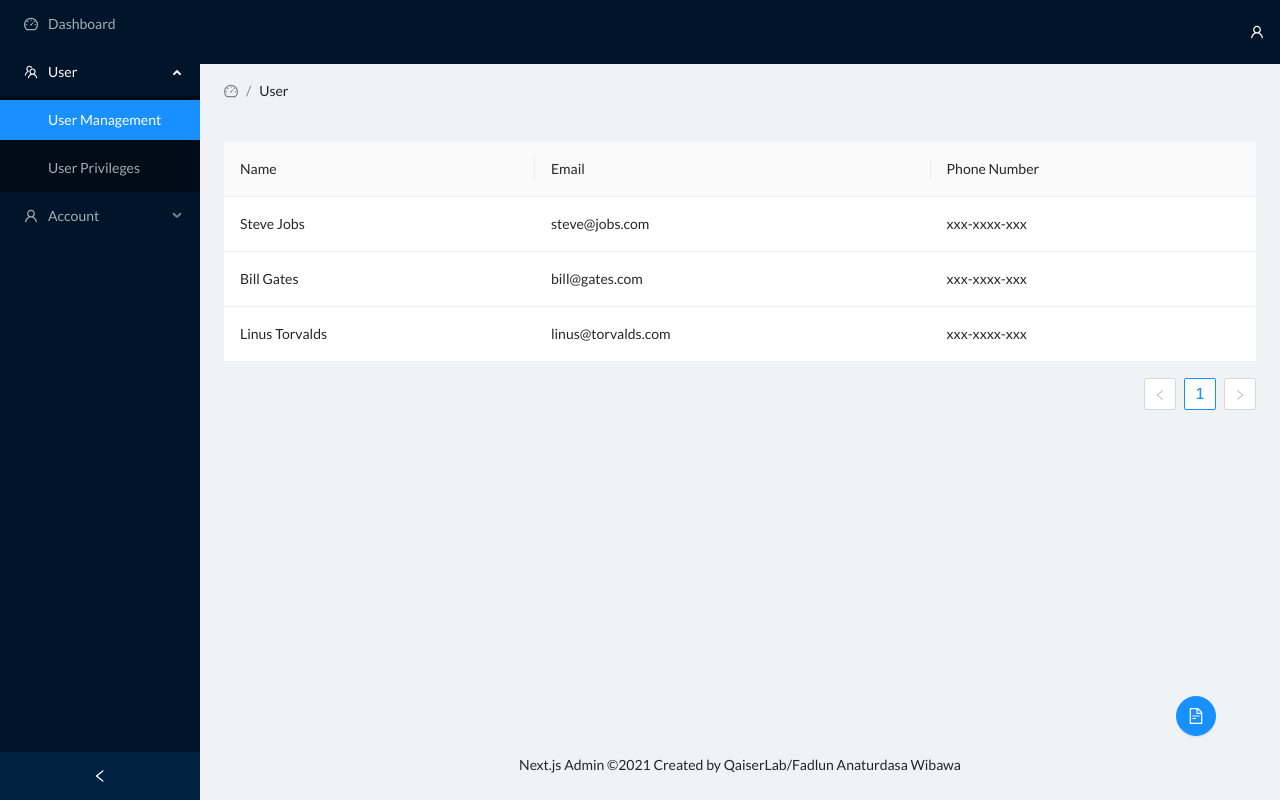
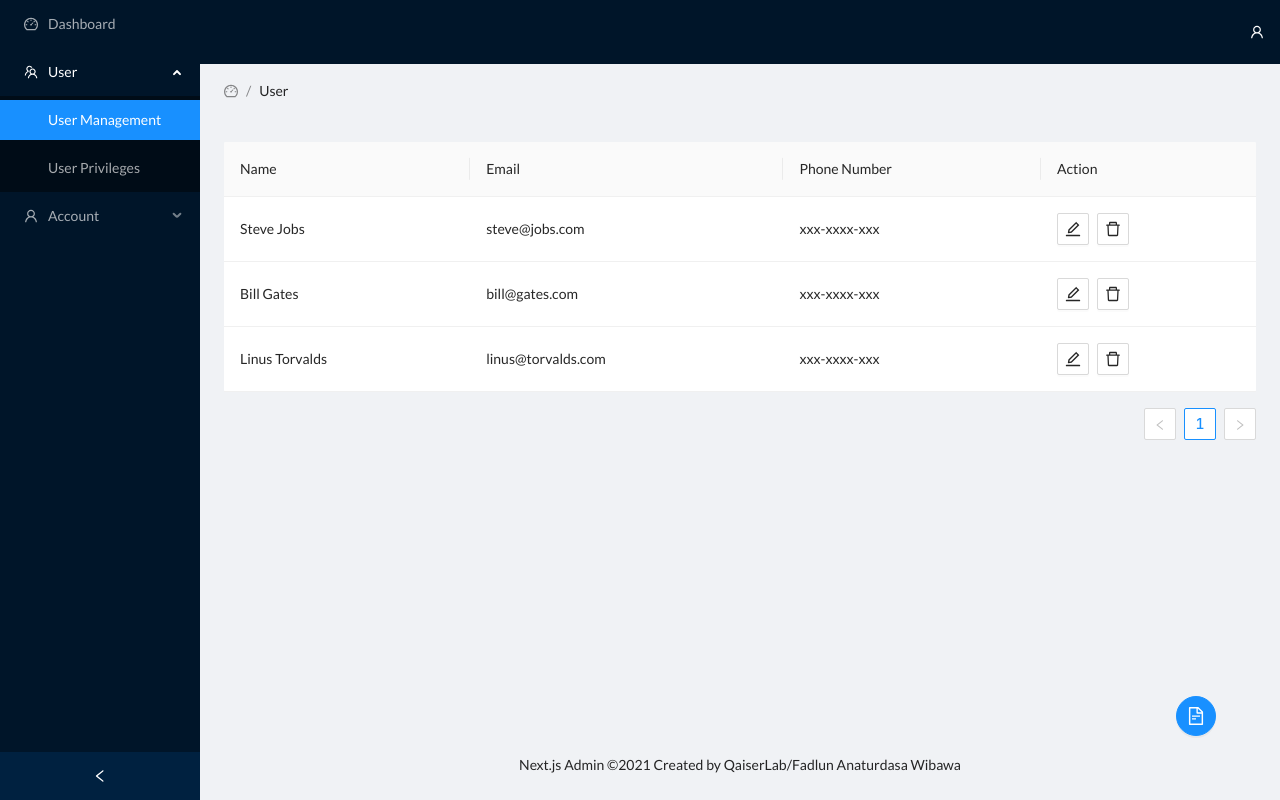
Before and after one commit to qaiserlab/antdmin, a Next.js app: page /user in a window 1280 px wide. Built offline with nearby package versions, Linux system fonts and the light colour scheme.

Commit message:
fix: table render edit & delete buttons

```diff
--- a/pages/api/users/index.ts
+++ b/pages/api/users/index.ts
@@ -5,19 +5,19 @@ export default function readAll(req: any, res: any) {
 
   res.status(200).json([
     {
-      id: 1,
+      id: '7beccbda-e34f-4534-9267-65936b6a6dd9',
       fullName: 'Steve Jobs',
       email: 'steve@jobs.com',
       phoneNumber: 'xxx-xxxx-xxx',
     },
     {
-      id: 1,
+      id: 'e5916851-7575-4187-82e5-bcd54dd04390',
       fullName: 'Bill Gates',
       email: 'bill@gates.com',
       phoneNumber: 'xxx-xxxx-xxx',
     },
     {
-      id: 1,
+      id: '9fb28f2b-acf1-459b-8619-4dcc45e290a7',
       fullName: 'Linus Torvalds',
       email: 'linus@torvalds.com',
       phoneNumber: 'xxx-xxxx-xxx',
--- a/views/UserManagement/index.tsx
+++ b/views/UserManagement/index.tsx
@@ -1,12 +1,18 @@
-import React, { useState, useEffect } from 'react';
+import React, { useState, useEffect, useContext } from 'react';
 import Head from 'next/head';
-import { Space, Table, Button, notification } from 'antd';
-import { FileTextOutlined } from "@ant-design/icons";
+import { useRouter } from 'next/router';
+import { Space, Table, Button, Modal, notification } from 'antd';
+import { FileTextOutlined, EditOutlined, DeleteOutlined } from "@ant-design/icons";
 
 import { api } from '@helpers/Api';
 import StickArea from '@components/StickArea';
+import { ActivityStore } from '@stores/ActivityStore';
+import { UserRecordInterface } from './schema';
 
 export default function UserManagement() {
+  const router = useRouter();
+
+  const { setIsConfirmVisible } = useContext(ActivityStore);
   const [isLoading, setIsLoading] = useState(false);
   const [records, setRecords] = useState([]);
 
@@ -26,6 +32,19 @@ export default function UserManagement() {
       dataIndex: 'phoneNumber',
       key: 'phoneNumber',
     },
+    {
+      title: 'Action',
+      dataIndex: 'action',
+      key: 'action',
+      render: (text: string, record: UserRecordInterface) => {
+        return (
+          <Space>
+            <Button icon={<EditOutlined />} onClick={() => router.push(`/user/edit/${record.id}`)} />
+            <Button icon={<DeleteOutlined />} onClick={() => setIsConfirmVisible(true) } />
+          </Space>
+        );
+      },
+    }
   ];
 
   useEffect(() => {
@@ -60,13 +79,17 @@ export default function UserManagement() {
           loading={isLoading}
           columns={columns}
           dataSource={records}
+          rowKey={(record) => record.id}
         />
 
         <StickArea>
           <Space>
-            <Button type={'primary'} shape={'circle'} size={'large'}>
-              <FileTextOutlined />
-            </Button>
+            <Button
+              icon={<FileTextOutlined />}
+              type={'primary'}
+              shape={'circle'}
+              size={'large'}
+            />
           </Space>
         </StickArea>
       </section>
--- /dev/null
+++ b/views/UserManagement/schema.ts
@@ -0,0 +1,6 @@
+export interface UserRecordInterface {
+  id: number;
+  fullName: string;
+  email: string;
+  phoneNUmber: string;
+}
```
